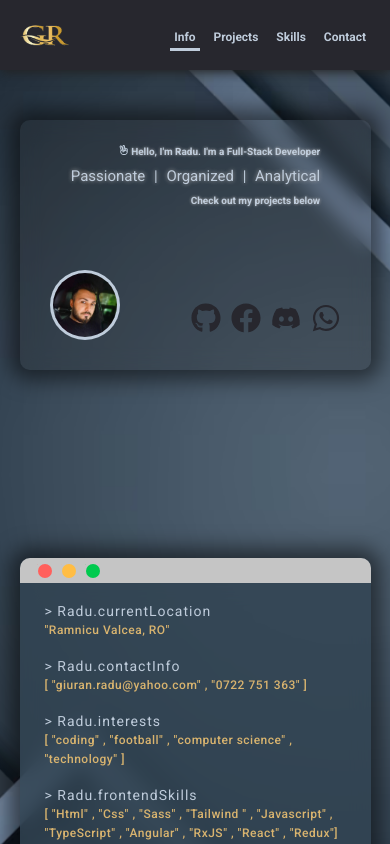
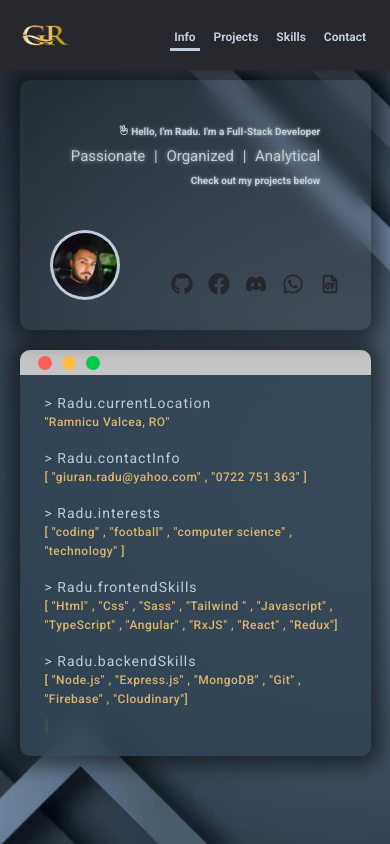
Before and after one commit to GiuranRadu/my-portofolio, a React (Vite) app: page / in a window 390 px wide. Shown: the top 844 px of the page. Built offline with nearby package versions, Linux system fonts and the light colour scheme.

Commit message:
after adding CV

```diff
--- a/src/Components/DashBoard/DashBoard.module.css
+++ b/src/Components/DashBoard/DashBoard.module.css
@@ -59,3 +59,14 @@
     height: fit-content;
   }
 }
+
+
+@media(max-width:500px) {
+ .section1{
+  padding: 20px 0;
+ }
+
+ .section2{
+  padding-top: 30px;
+ }
+}
--- a/src/Components/HeroSection/HeroSection.jsx
+++ b/src/Components/HeroSection/HeroSection.jsx
@@ -4,11 +4,17 @@ import { FaFacebook } from "react-icons/fa";
 import { FaDiscord } from "react-icons/fa";
 import { FaWhatsapp } from "react-icons/fa";
 import { FaRegHandPeace } from "react-icons/fa6";
+import { TbFileCv } from "react-icons/tb";
 import myPhoto from '../../assets/myPhoto.jpg'
 import Tilt from 'react-parallax-tilt'
 
+import resume from '../../assets/LinkedinCV.pdf'
+
 
 function HeroSection() {
+
+
+
   return (
     <div className={styles['hero-container']}>
       <Tilt tiltMaxAngleY={5} tiltMaxAngleX={5}>
@@ -25,6 +31,7 @@ function HeroSection() {
               <span> <a href="https://www.facebook.com/Giuran/" target="_blank"><FaFacebook /></a> </span>
               <span> <a href="https://discord.com/channels/giuran.radu#5167" target="_blank"><FaDiscord /></a> </span>
               <span> <a href="https://wa.me/+40722751363" target="_blank">< FaWhatsapp /></a> </span>
+              <span> <a href={resume} download='cv-giuran-radu' ><TbFileCv /></a> </span>
             </div>
           </div>
         </div>
--- a/src/Components/HeroSection/HeroSection.module.css
+++ b/src/Components/HeroSection/HeroSection.module.css
@@ -1,5 +1,4 @@
 /** SECTION 1 **/
-
 .hero-container {
   padding: 0;
 }
@@ -91,19 +90,20 @@
 
 .platforms-div>span:nth-child(3):hover {
   color: #3498DB;
-
 }
 
 .platforms-div>span:nth-child(4):hover {
   color: #25D366
+}
+.platforms-div>span:nth-child(5):hover {
+  color: #e06969;
 }
 
 
 .laptop-div {
   height: 450px;
   width: 900px;
-  bottom: -140px;
-  position: absolute;
+  margin-top: 60px;
   border-radius: 10px;
   overflow: hidden;
   box-shadow: 0 0 20px 10px rgba(0, 0, 0, 0.5);
@@ -137,6 +137,8 @@
   background-color: #00ca4e;
   color: #00ca4e;
 }
+
+
 
 .laptop-screen {
   height: 91%;
@@ -189,17 +191,12 @@
 
 
 @media(min-width: 1850px) {
-
   .hero-container {
     padding-top: 30px;
-  }
-  .laptop-div {
-    bottom: 100px
   }
 }
 
 @media(max-width:1000px) {
-
   .hero-div,
   .laptop-div {
     width: 700px;
@@ -207,7 +204,6 @@
 
   .laptop-div {
     height: fit-content;
-    bottom: -120px
   }
 
   .photo-div {
@@ -226,6 +222,17 @@
 
 
 @media(max-width:760px) {
+  .platforms-div {
+    position: absolute;
+    bottom: 30px;
+    right: 30px;
+    height: fit-content;
+    gap: 15px;
+  }
+
+  .platforms-div>span {
+    font-size: 22px;
+  }
 
   .hero-div,
   .laptop-div {
@@ -259,27 +266,23 @@
   .laptop-screen>div>span {
     font-size: 12px;
   }
+}
 
+@media(max-width:500px) {
+  .laptop-div {
+    margin-top: 20px;
+  }
 }
 
 
 @media(max-width:450px) {
   .hero-div {
-    padding: 20px 0px;
+    padding: 40px 0px;
   }
 
   .photo-div {
     height: 70px;
     width: 70px;
-
-  }
-
-  .platforms-div {
-    position: absolute;
-    bottom: 30px;
-    right: 30px;
-    height: fit-content;
-    gap: 10px;
   }
 
   .description>h3 {
@@ -290,7 +293,6 @@
     font-size: 15px;
   }
 
-
   .laptop-screen {
     gap: 20px;
     padding: 20px 25px;
--- a/src/Components/SkillsSection/SkillsSections.jsx
+++ b/src/Components/SkillsSection/SkillsSections.jsx
@@ -9,6 +9,7 @@ import angular_logo from '../../assets/Tech logos/angular1.png'
 import react_logo from '../../assets/Tech logos/react3.png'
 import react_router_logo from '../../assets/Tech logos/react-router2.png'
 import redux_logo from '../../assets/Tech logos/redux.png'
+import rxjs_logo from '../../assets/Tech logos/rxjs.png'
 
 import nodeJs_logo from '../../assets/Tech logos/nodejs2.png'
 import expressJs_logo from '../../assets/Tech logos/expressJS.png'
@@ -28,6 +29,7 @@ const frontendLogos = [
   { pic: scss_logo, name: "Scss" },
   { pic: tailwind_logo, name: "Tailwind" },
   { pic: angular_logo, name: "Angular" },
+  { pic: rxjs_logo, name: "RxJs" },
   { pic: typescript_logo, name: "TypeScript" },
   { pic: react_logo, name: "React" },
   { pic: react_router_logo, name: "React Router" },
--- a/src/Components/SkillsSection/SkillsSections.module.css
+++ b/src/Components/SkillsSection/SkillsSections.module.css
@@ -54,6 +54,7 @@
 .skill>p {
   font-size: 10px;
   font-weight: 600;
+  text-align: center;
 }
 
 
@@ -79,12 +80,12 @@
   }
 
   .skill {
-    width: 80px;
+    width: 75px;
   }
 
   .skill>img {
-    width: 45px;
-    height: 45px;
+    width: 42px;
+    height: 42px;
     margin-bottom: 10px;
   }
 
@@ -118,7 +119,6 @@
     padding-left: 0px;
   }
 
-
 }
 
 
@@ -126,8 +126,7 @@
 
   .frontend-skills {
     padding: 0;
-    margin: 20px 0 20px 0;
-    height: fit-content;
+    margin: 20px 0 ;
   }
 
   .backend-skills {
@@ -157,9 +156,32 @@
 @media(max-width:500px) {
 
   .skills-container {
-    padding: 20px 0;
+    padding: 10px 0;
   }
 
+  .skill {
+    width: 50px;
+  }
+
+  .skill>img {
+    width: 35px;
+    height: 35px;
+    margin-bottom: 10px;
+  }
+
+
+
+  .frontend-skills {
+    padding: 0;
+    margin: 0px 0 20px 0;
+    height: fit-content;
+  }
+
+  .backend-skills {
+    padding: 0;
+    margin: 20px 0 0px 0;
+    height: fit-content;
+  }
 
   .skills-container>h1 {
     margin-left: 20px;
@@ -168,7 +190,7 @@
 
 
   .frontend-skills>div {
-    width: 300px;
+    width: 280px;
     gap: 10px;
   }
 
```
Also changed, not shown: 1 other file (tests, documents, lock files or other folders).
